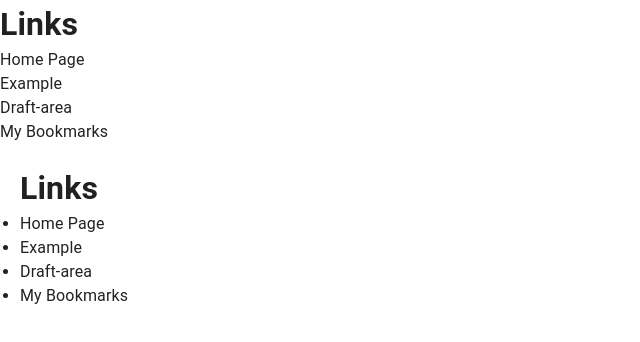
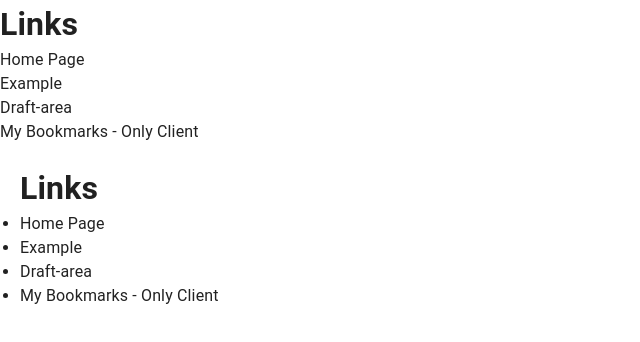
Before and after one commit to lingar-studying/studying-nextjs, a Next.js app: page /menus/main-layout in a window 1280 px wide. Shown: the top 342 px of the page, without its empty margins (0-640 px from the left). Built offline with nearby package versions, Linux system fonts and the light colour scheme.

Commit message:
Refactore to client

```diff
--- a/src/pages/bookmark-app/bookmarks.jsx
+++ b/src/pages/bookmark-app/bookmarks-client.jsx
@@ -14,7 +14,7 @@ import {
     Typography
 } from "@mui/material";
 
-const Bookmarks = (props) => {
+const BookmarksClient = (props) => {
     const [data, setData] = useState([]);
 
     const [showCreateItem, setShowCreateItem] = useState(false);
@@ -361,4 +361,4 @@ const Bookmarks = (props) => {
 }
 //do you see good now?
 
-export default Bookmarks;
+export default BookmarksClient;
--- a/src/pages/menus/main-layout.jsx
+++ b/src/pages/menus/main-layout.jsx
@@ -17,7 +17,7 @@ const MainLayout = ({children})=> (<>
             <Link href="/draft-area">Draft-area</Link>
         </li>
         <li>
-            <Link href="/bookmark-app/bookmarks">My Bookmarks</Link>
+            <Link href="/bookmark-app/bookmarks-client">My Bookmarks - Only Client</Link>
         </li>
     </ul>
     <>
```
